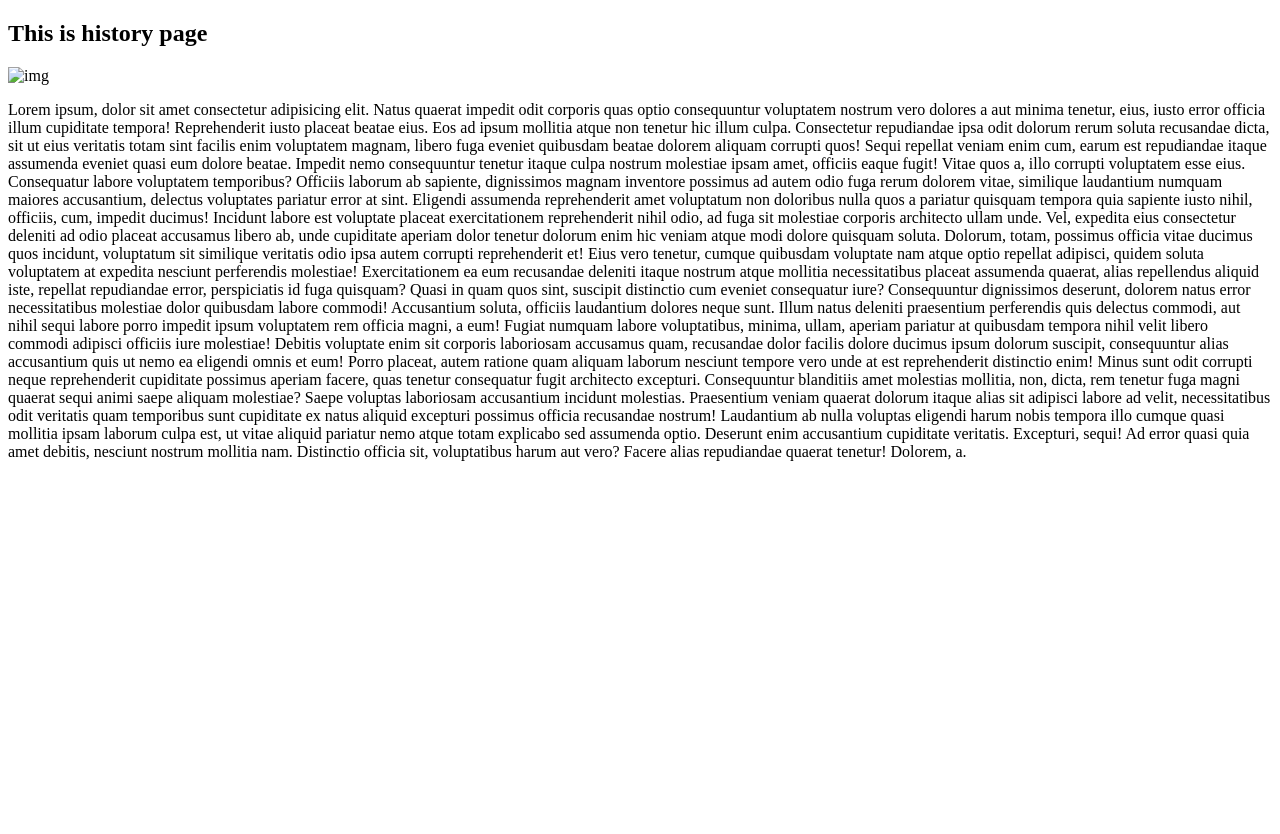
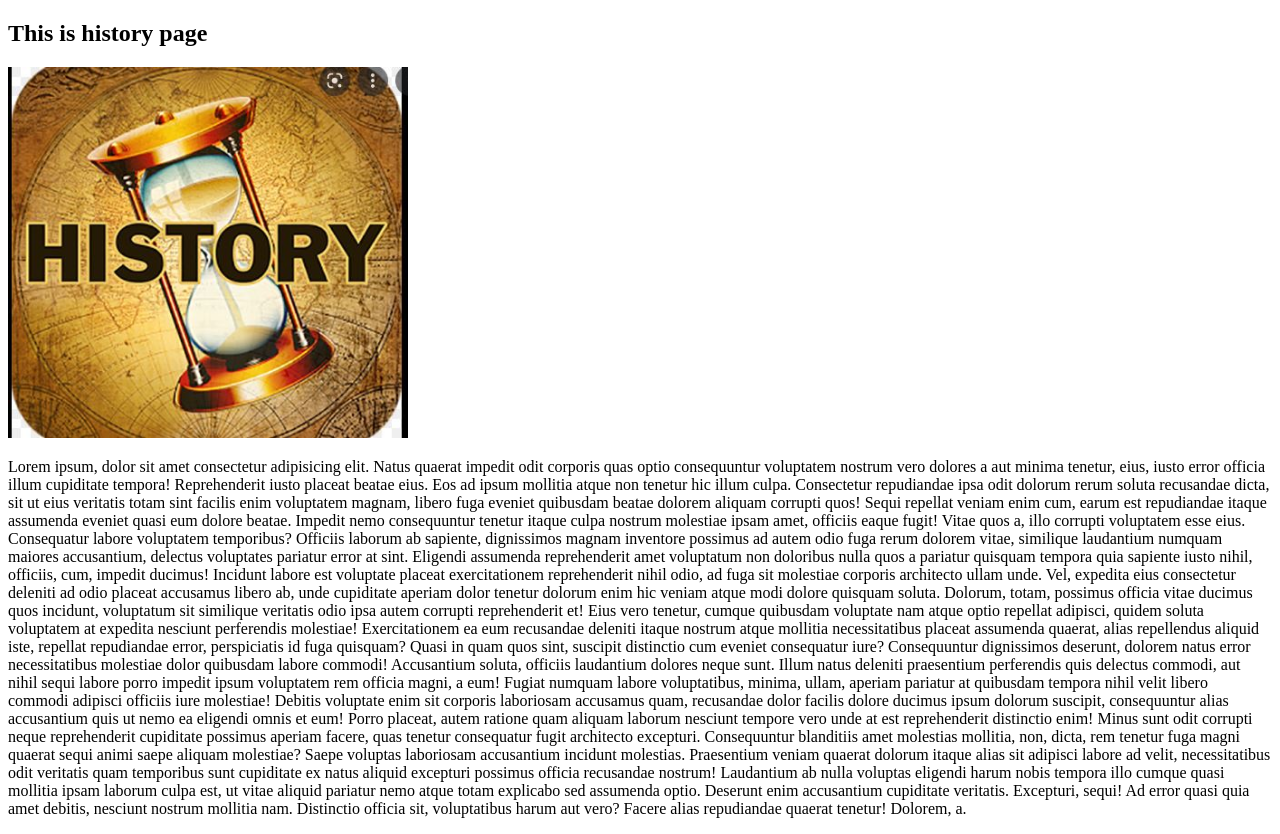
Before and after one commit to Nitin4323/templateCV, a plain HTML site: page history.html in a window 1280 px wide. Before the commit the page ends 800 px from the top, so only its background shows below. Drawn offline with Linux system fonts and the light colour scheme; the site is published under a folder, as on GitHub Pages, so addresses that start at the root find nothing.

Commit message:
Update history.html

```diff
--- a/history.html
+++ b/history.html
@@ -8,7 +8,7 @@
   </head>
   <body>
     <h2>This is history page</h2>
-    <img src="/history.JPG" alt="img" width="400px" />
+    <img src="history.JPG" alt="img" width="400px" />
     <br />
     <p>
       Lorem ipsum, dolor sit amet consectetur adipisicing elit. Natus quaerat
```
